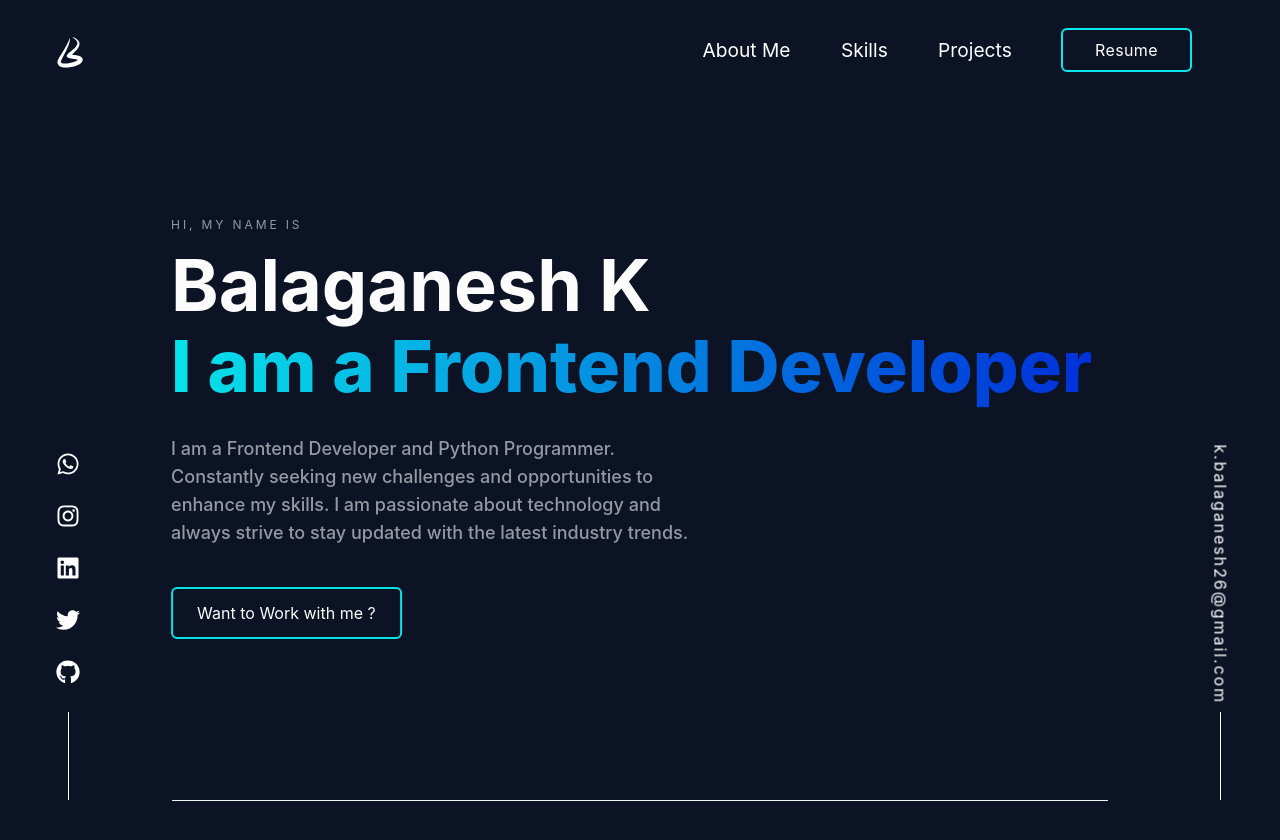
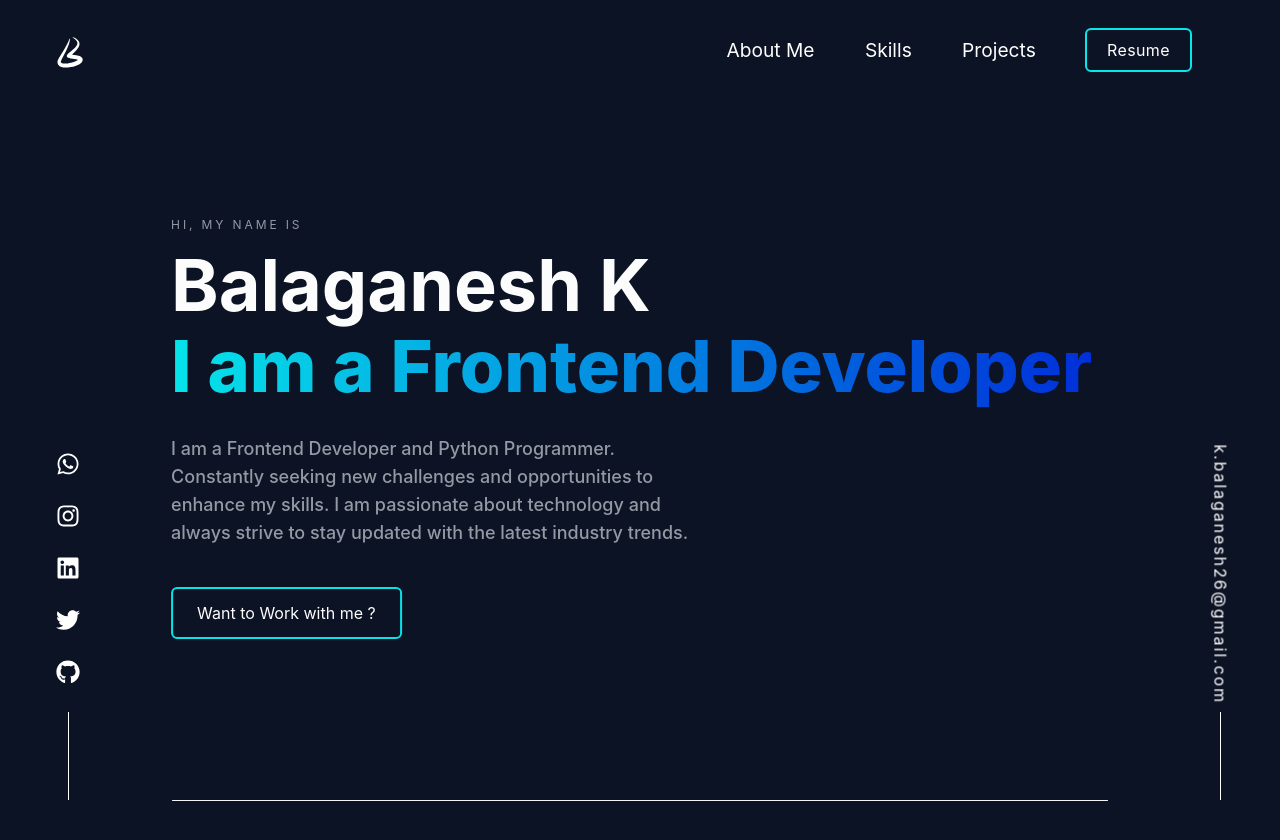
Before and after one commit to Balaganesh003/Balaganesh-dev, a Next.js app: page / in a window 1280 px wide. Shown: the top 840 px of the page. Built offline with nearby package versions, Linux system fonts and the light colour scheme.

Commit message:
updated the resume button

```diff
--- a/components/DownloadButton.jsx
+++ b/components/DownloadButton.jsx
@@ -9,7 +9,7 @@ const DownloadPdfButton = ({ toggleNav }) => {
       <a
         href="./resume-balaganesh.pdf"
         download
-        className=" tracking-wide text-base px-8 py-3 md:py-2 md:mx-6 md:mr-8 border-HeadingBlue border-2 rounded-md cursor-pointer hover:border-cyan-500  text-[1.1rem] hover:bg-cyan-300/5  inline-block">
+        className=" tracking-wide text-base px-8 py-2 md:py-2 md:px-5 md:mx-6 md:mr-8 border-HeadingBlue border-2 rounded-md cursor-pointer hover:border-cyan-500  text-[1.1rem] hover:bg-cyan-300/5  inline-block">
         Resume
       </a>
     </button>
```
